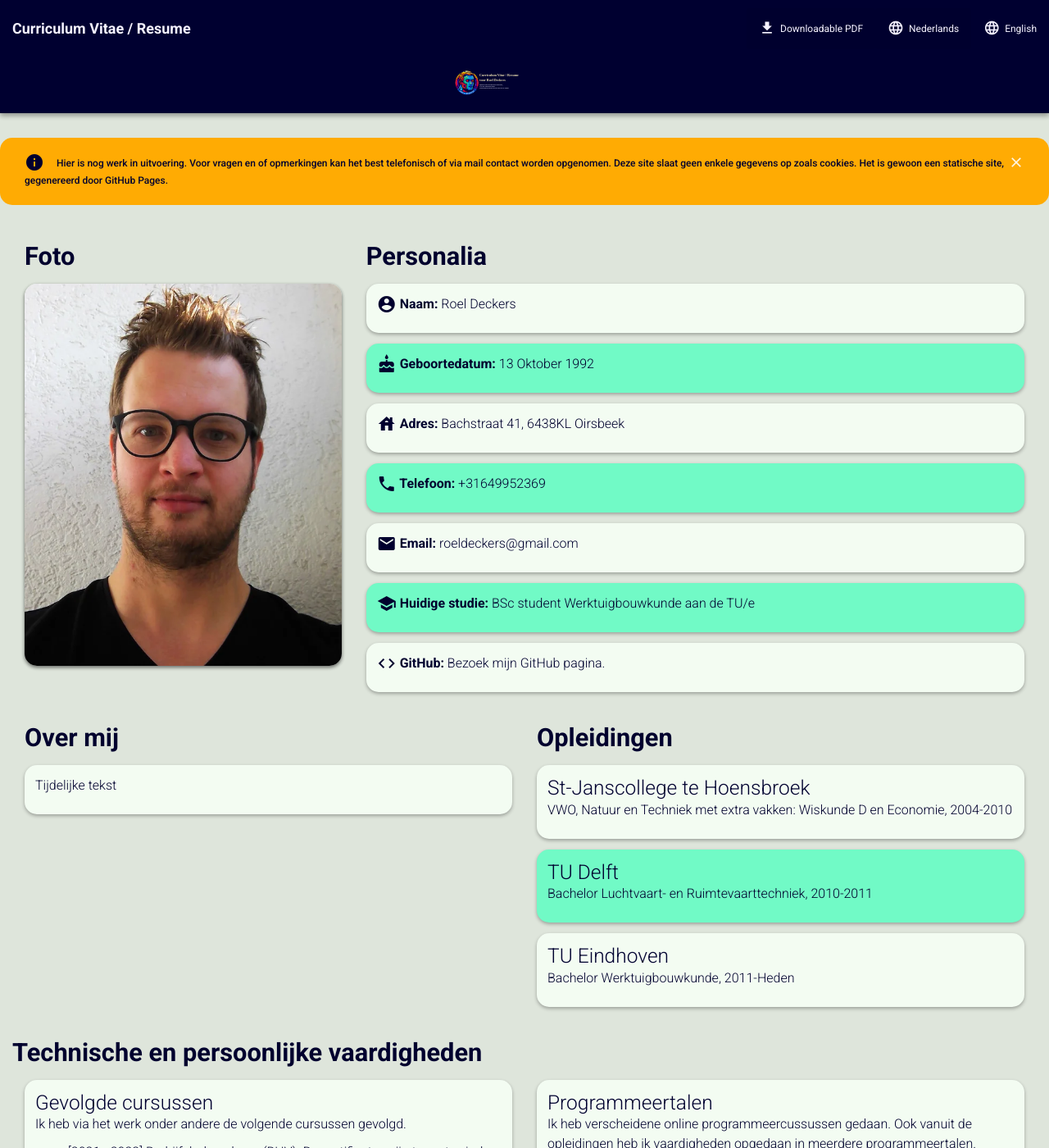
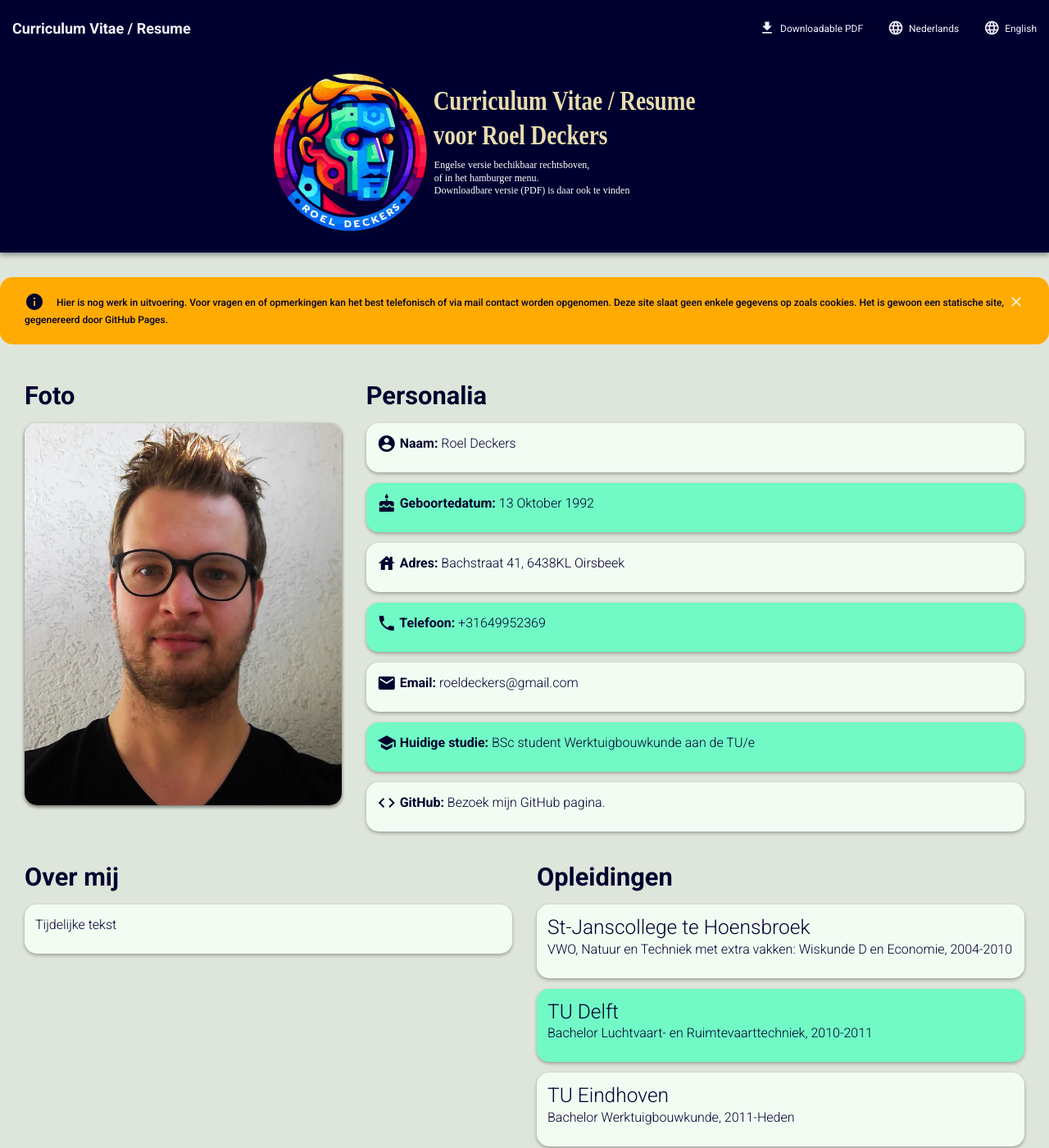
Before and after one commit to RoelD/CV, a Jekyll site: the page built from index.html, in a window 1280 px wide and 1400 px high. Shown: the whole window at 82% size. Built offline with Jekyll 4.4.1, drawn with Linux system fonts in a browser that asks for light colours.

Commit message:
even later hoorrah

```diff
--- a/assets/css/style.css
+++ b/assets/css/style.css
@@ -48,7 +48,7 @@ body {
 .jumbotron svg {
   display: inline-block;
   position: relative;
-  height: 30px;
+  height: 200px;
 }
 
 p,
```
